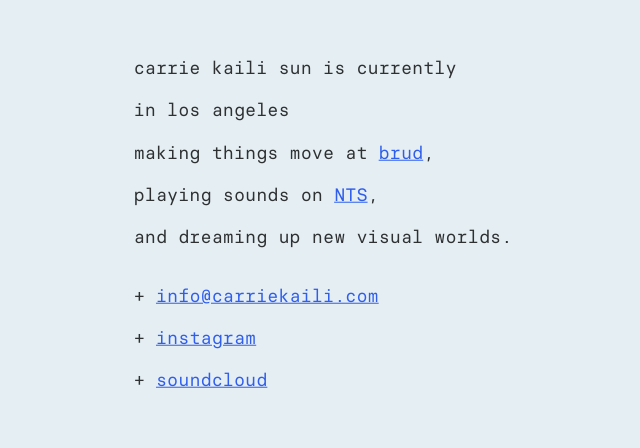
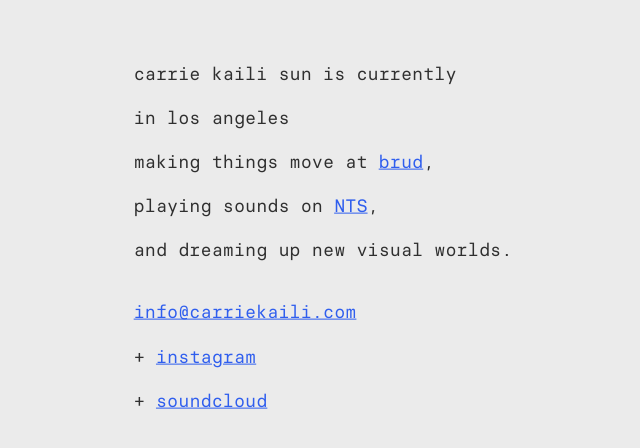
Before and after one commit to carrieksun/portfolio, a Gatsby site: page / in a window 1280 px wide. Shown: the part 150-598 px from the top of the page, without its empty margins (317-957 px from the left). Built offline with nearby package versions, Linux system fonts and the light colour scheme; Gatsby itself is replaced by a stand-in of ours.

Commit message:
update styling

```diff
--- a/src/components/layout.css
+++ b/src/components/layout.css
@@ -6,7 +6,7 @@
   overflow-y: scroll;
 }
 body {
-  background-color:#e4eef3;
+  background-color:#ebebeb;
   margin: 0;
   -webkit-font-smoothing: antialiased;
   -moz-osx-font-smoothing: grayscale;
@@ -27,7 +27,7 @@
   transform: translate(-50%, -50%);
 }
 a:link {
-  color: #2F5EEE
+  color: #2F5EEE;
 }
 a:visited {
   color: #F52B90
--- a/src/components/main.js
+++ b/src/components/main.js
@@ -10,8 +10,7 @@
       <div
         className="centered"
         style={{
-          lineHeight:0.9,
-          padding:`0 1.0875rem 1.45rem`
+          lineHeight:1.0,
         }}
         >
         <p>carrie kaili sun is currently </p>
@@ -20,7 +19,7 @@
         <p>playing sounds on <a href="nts.live/shows/kaili">NTS</a>,</p>
         <p>and dreaming up new visual worlds.</p>
         <br />
-        <p>+ <a href="mailto:info@carriekaili.com">info@carriekaili.com</a></p>
+        <p><a href="mailto:info@carriekaili.com">info@carriekaili.com</a></p>
         <p>+ <a href="http://instagram.com/kaili_xcx">instagram</a></p>
         <p>+ <a href="http://soundcloud.com/kailidj">soundcloud</a></p>
       </div>
```
